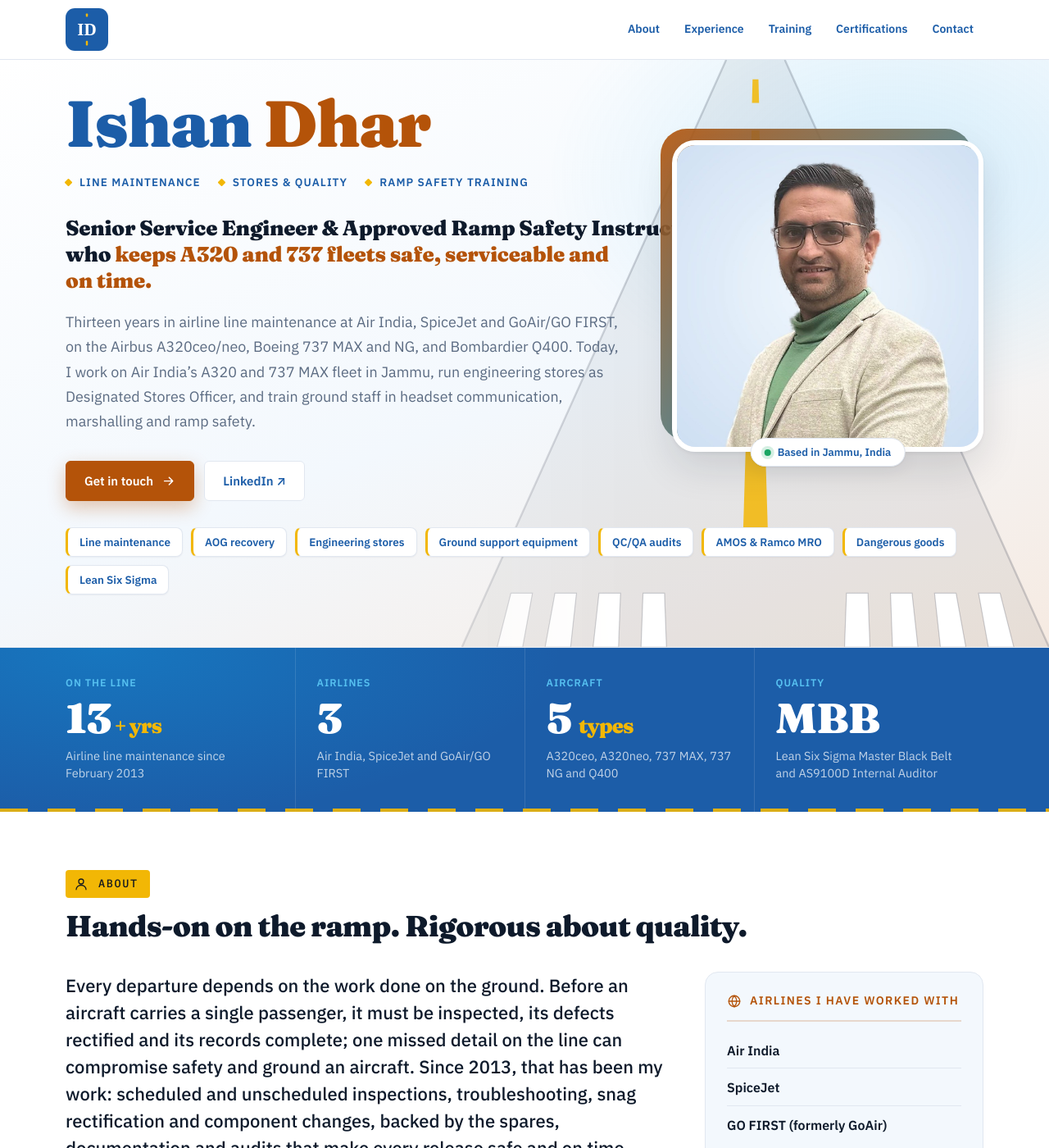
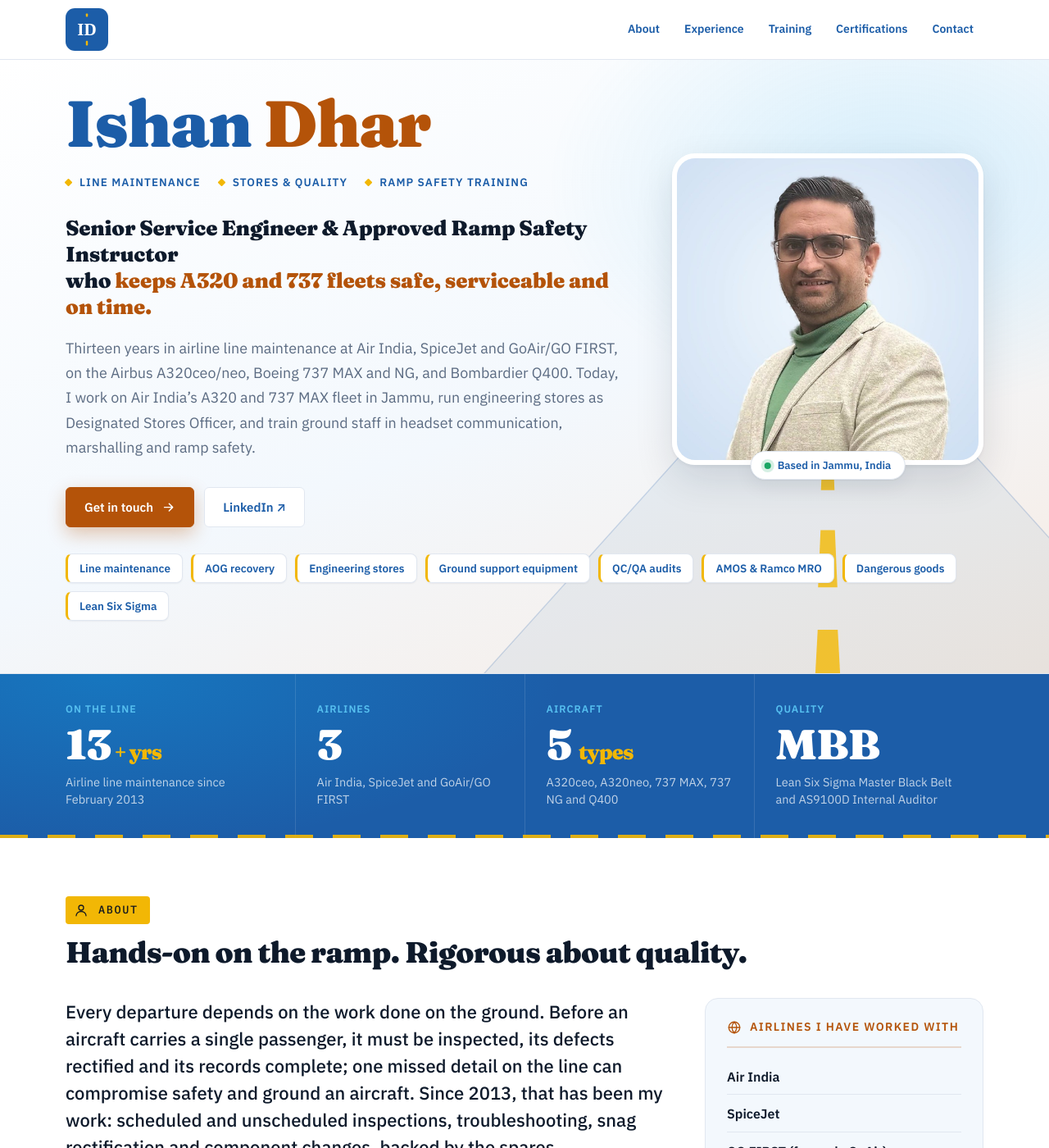
Before and after one commit to ishandhar-r/ishandhar-r.github.io, a Jekyll site: the page built from index.html, in a window 1280 px wide and 1400 px high. Shown: the whole window at 82% size. Built offline with Jekyll 4.4.1, drawn with Linux system fonts in a browser that asks for light colours.

Commit message:
Add files via upload

```diff
--- a/assets/css/theme.css
+++ b/assets/css/theme.css
@@ -31,3 +31,13 @@
 .label .ic, .tone-navy .label .ic { color: #14181F; }
 .metrics-band::before { background: radial-gradient(800px 300px at 10% 0%, color-mix(in srgb, var(--brand-2) 35%, transparent), transparent 70%); }
 .tone-navy { background: linear-gradient(160deg, var(--navy), color-mix(in srgb, var(--navy) 80%, var(--brand-2))); }
+
+/* Photo layout: runway leads out from behind the portrait (desktop); headline wraps beside the photo */
+.hero.has-photo .hero-copy { min-width: 0; }
+.hero.has-photo .role, .hero.has-photo .role span { white-space: normal; max-width: 100%; }
+@media (min-width: 901px) {
+  .hero.has-photo { isolation: isolate; }
+  .hero-wrap:has(.hero.has-photo) .hero-bg { background: radial-gradient(600px 400px at 85% 20%, color-mix(in srgb, var(--brand-2) 14%, transparent), transparent 70%); }
+  .hero.has-photo .portrait { position: relative; }
+  .hero.has-photo .portrait::before { content: ""; position: absolute; z-index: -1; left: 50%; top: 52%; width: 230%; height: 120%; transform: translateX(-50%); background: url("../images/runway-lead.svg") center top / 100% 100% no-repeat; pointer-events: none; }
+}
```
